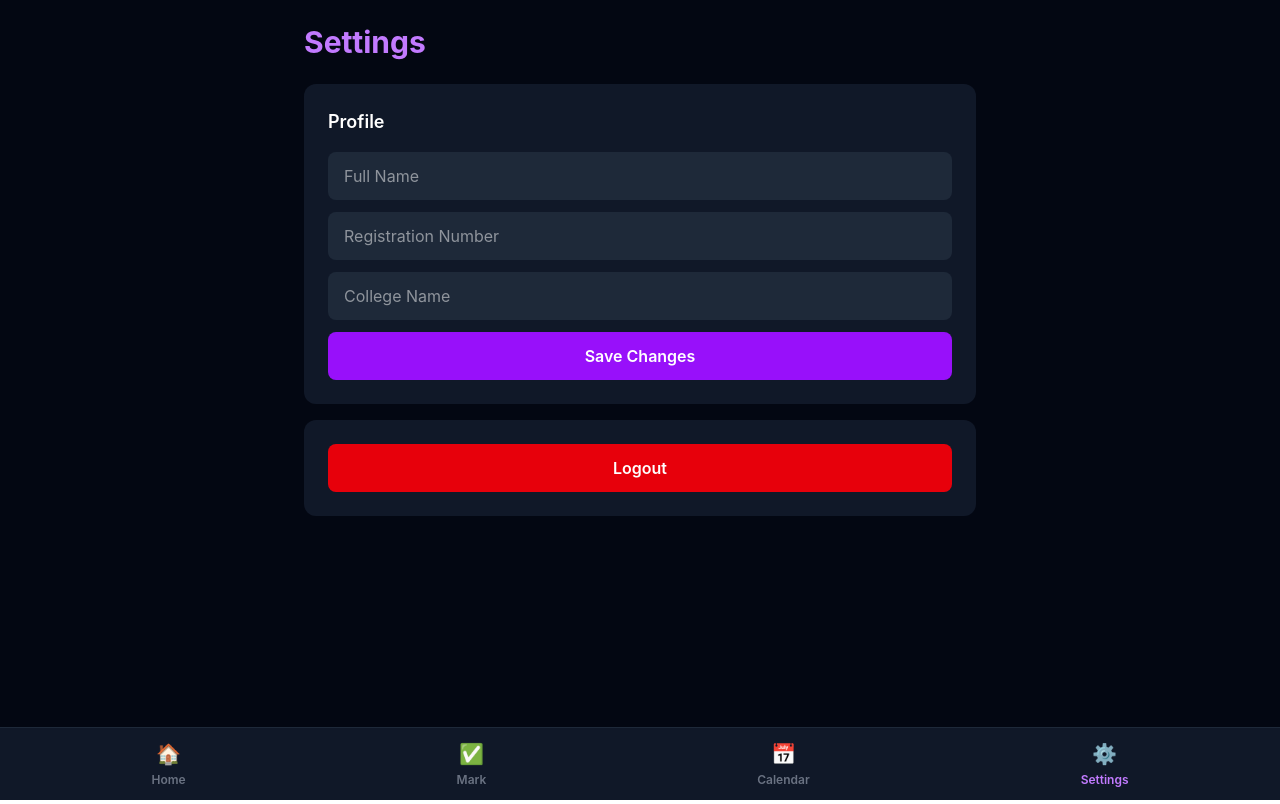
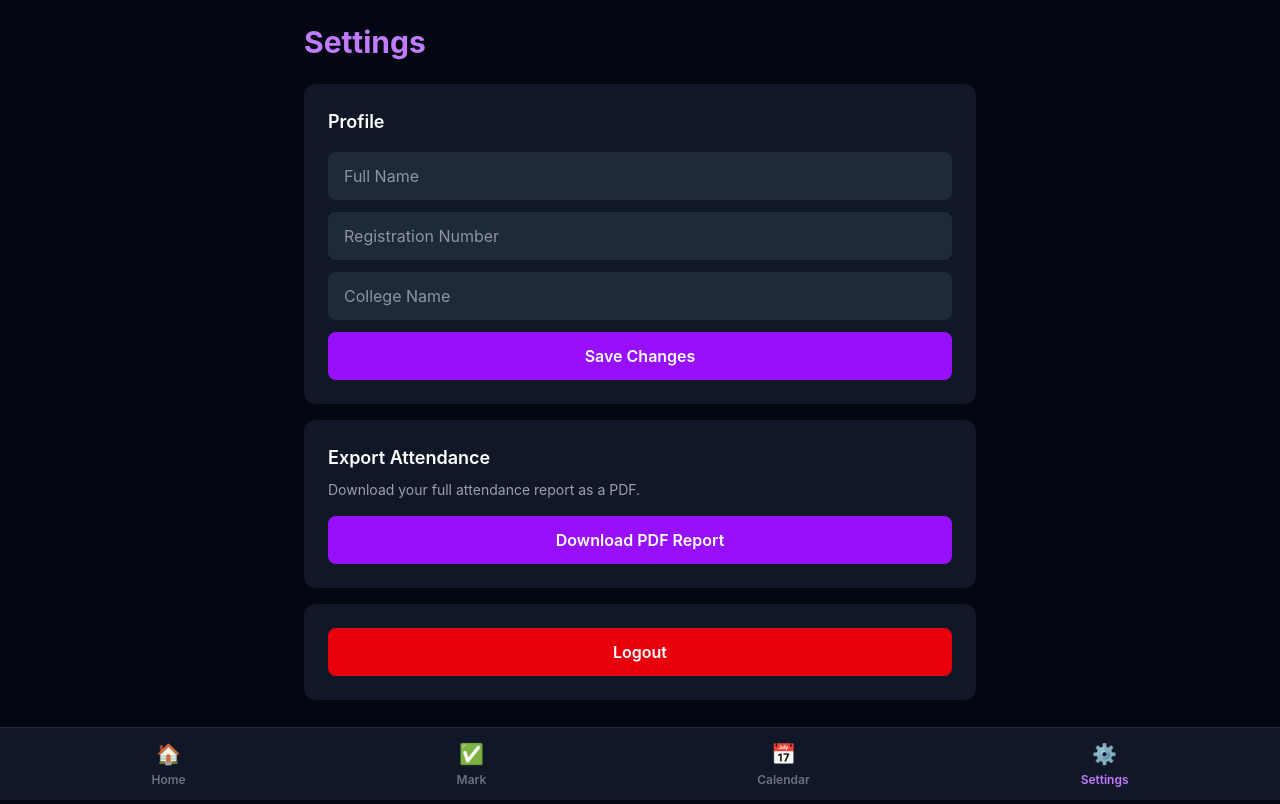
Before and after one commit to Zafin-Mohamed/attendease, a React app in the folder frontend/: page /settings in a window 1280 px wide. Built offline with nearby package versions, Linux system fonts and the light colour scheme; the HTML template or start-up script is replaced by a standard one.

Commit message:
Add PDF attendance report export feature

```diff
--- a/frontend/package.json
+++ b/frontend/package.json
@@ -11,6 +11,7 @@
   },
   "dependencies": {
     "@tailwindcss/vite": "^4.3.0",
+    "jspdf": "^4.2.1",
     "react": "^19.2.6",
     "react-dom": "^19.2.6",
     "react-router-dom": "^7.17.0",
--- a/frontend/src/App.jsx
+++ b/frontend/src/App.jsx
@@ -35,7 +35,8 @@ function App() {
         <Route path="/timetable-setup" element={<TimetableSetup subjects={subjects} setSubjects={setSubjects} />} />
         <Route path="/subject/:id" element={<SubjectDetail subjects={subjects} attendanceRecords={attendanceRecords} />} />
         <Route path="/what-if" element={<WhatIf subjects={subjects} attendanceRecords={attendanceRecords} />} />
-        <Route path="/calendar" element={<Calendar attendanceRecords={attendanceRecords} />} />        <Route path="/settings" element={<Settings />} />
+        <Route path="/calendar" element={<Calendar attendanceRecords={attendanceRecords} />} />
+        <Route path="/settings" element={<Settings subjects={subjects} attendanceRecords={attendanceRecords} />} />
       </Routes>
     </BrowserRouter>
   )
--- a/frontend/src/pages/Settings.jsx
+++ b/frontend/src/pages/Settings.jsx
@@ -1,6 +1,10 @@
+import { useNavigate } from 'react-router-dom'
 import Navbar from '../components/Navbar'
+import { exportAttendancePDF } from '../utils/exportPDF'
 
-function Settings() {
+function Settings({ subjects, attendanceRecords }) {
+  const navigate = useNavigate()
+
   return (
     <div className="min-h-screen bg-gray-950 text-white px-4 py-6">
       <div className="max-w-2xl mx-auto">
@@ -18,8 +22,20 @@ function Settings() {
           </div>
         </div>
 
+        <div className="bg-gray-900 rounded-xl p-6 mb-4">
+          <h2 className="text-lg font-semibold text-white mb-2">Export Attendance</h2>
+          <p className="text-gray-400 text-sm mb-4">Download your full attendance report as a PDF.</p>
+          <button
+            onClick={() => exportAttendancePDF(subjects, attendanceRecords)}
+            className="bg-purple-600 hover:bg-purple-700 text-white py-3 rounded-lg font-semibold w-full">
+            Download PDF Report
+          </button>
+        </div>
+
         <div className="bg-gray-900 rounded-xl p-6">
-          <button className="bg-red-600 hover:bg-red-700 text-white py-3 rounded-lg font-semibold w-full">
+          <button
+            onClick={() => navigate('/')}
+            className="bg-red-600 hover:bg-red-700 text-white py-3 rounded-lg font-semibold w-full">
             Logout
           </button>
         </div>
--- /dev/null
+++ b/frontend/src/utils/exportPDF.js
@@ -0,0 +1,104 @@
+import jsPDF from 'jspdf'
+
+export function exportAttendancePDF(subjects, attendanceRecords) {
+  const doc = new jsPDF()
+
+  const today = new Date()
+  const dateStr = today.toLocaleDateString('en-GB', {
+    day: '2-digit',
+    month: 'long',
+    year: 'numeric',
+  })
+
+  // Title
+  doc.setFontSize(20)
+  doc.setTextColor(139, 92, 246)
+  doc.text('AttendEase', 105, 20, { align: 'center' })
+
+  // Subtitle
+  doc.setFontSize(12)
+  doc.setTextColor(100, 100, 100)
+  doc.text('Attendance Report', 105, 30, { align: 'center' })
+  doc.text(`Generated on: ${dateStr}`, 105, 38, { align: 'center' })
+
+  // Divider line
+  doc.setDrawColor(139, 92, 246)
+  doc.line(14, 44, 196, 44)
+
+  let y = 54
+
+  if (subjects.length === 0) {
+    doc.setFontSize(12)
+    doc.setTextColor(150, 150, 150)
+    doc.text('No subjects found.', 14, y)
+  } else {
+    subjects.forEach((subject) => {
+      const records = attendanceRecords.filter(
+        (r) => r.subjectId === subject.id && r.status !== 'cancelled'
+      )
+      const total = records.length
+      const present = records.filter((r) => r.status === 'present').length
+      const percent = total === 0 ? null : Math.round((present / total) * 100)
+
+      // Subject name
+      doc.setFontSize(14)
+      doc.setTextColor(30, 30, 30)
+      doc.text(subject.name.toUpperCase(), 14, y)
+
+      // Percentage
+      if (percent === null) {
+        doc.setTextColor(150, 150, 150)
+        doc.text('No data', 160, y)
+      } else if (percent >= 80) {
+        doc.setTextColor(34, 197, 94)
+        doc.text(`${percent}%`, 160, y)
+      } else if (percent >= 75) {
+        doc.setTextColor(234, 179, 8)
+        doc.text(`${percent}%`, 160, y)
+      } else {
+        doc.setTextColor(239, 68, 68)
+        doc.text(`${percent}%`, 160, y)
+      }
+
+      y += 8
+
+      // Stats line
+      doc.setFontSize(10)
+      doc.setTextColor(100, 100, 100)
+      doc.text(`Present: ${present}   Total: ${total}   Scheduled: ${subject.days.join(', ') || 'None'}`, 14, y)
+
+      y += 6
+
+      // History records
+      const subjectRecords = attendanceRecords
+        .filter((r) => r.subjectId === subject.id)
+        .sort((a, b) => new Date(b.date) - new Date(a.date))
+        .slice(0, 5)
+
+      subjectRecords.forEach((record) => {
+        doc.setFontSize(9)
+        if (record.status === 'present') doc.setTextColor(34, 197, 94)
+        else if (record.status === 'absent') doc.setTextColor(239, 68, 68)
+        else doc.setTextColor(150, 150, 150)
+
+        doc.text(`  ${record.date}  —  ${record.status}`, 14, y)
+        y += 5
+      })
+
+      y += 6
+
+      // Divider between subjects
+      doc.setDrawColor(200, 200, 200)
+      doc.line(14, y, 196, y)
+      y += 8
+
+      // New page if needed
+      if (y > 270) {
+        doc.addPage()
+        y = 20
+      }
+    })
+  }
+
+  doc.save('AttendEase-Report.pdf')
+}
```
Also changed, not shown: 1 other file (tests, documents, lock files or other folders).
